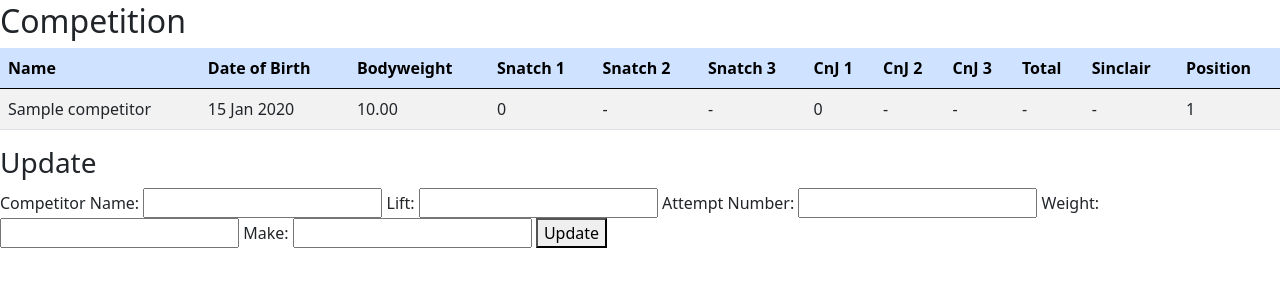
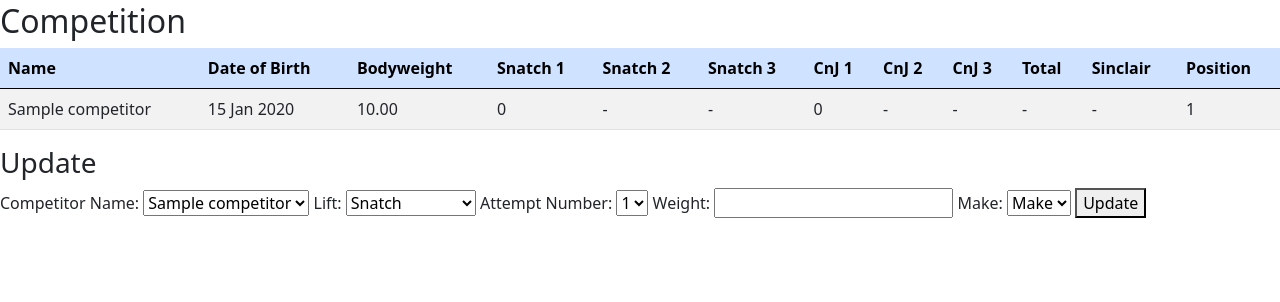
Before and after one commit to JTansey93/weightlifting-competition, a Django app: page /competition in a window 1280 px wide. Shown: the part 70-372 px from the top of the page. Run offline with Django 5.2, Linux system fonts and the light colour scheme; tables that the repository leaves empty hold one stand-in row (values such as "Sample post"); some libraries are stand-ins or nearby versions.

Commit message:
dropdown menu
turned the inputs to update competitor lifts into dropdown menus using the select html tag

```diff
--- a/src/templates/competition.html
+++ b/src/templates/competition.html
@@ -84,33 +84,29 @@
 <form method="POST">
     {% csrf_token %}
     <label for="competitor-name">Competitor Name:</label>
-    <input list="namelist" id="competitor-name" name="competitor-name" />
-    <datalist id="namelist">
+    <select name="competitor-name" id="namelist">
         {% for object in objects %}
-        <option value="{{ object.name }}">
+        <option value="{{ object.name }}">{{ object.name }}</option>
         {% endfor %}
-    </datalist>
+    </select>
     <label for="lift">Lift:</label>
-    <input list="liftlist" id="lift" name="lift" />
-    <datalist id="liftlist">
-        <option value="Snatch">
-        <option value="Clean and Jerk">
-    </datalist>
+    <select name="lift" id="liftlist">
+        <option value="Snatch">Snatch</option>
+        <option value="Clean and Jerk">Clean and Jerk</option>
+        </select>
     <label for="attempt-no">Attempt Number:</label>
-    <input list="attempt-nolist" id="attempt-no" name="attempt-no"/>
-    <datalist id="attempt-nolist">
-        <option value="1">
-        <option value="2">
-        <option value="3">
-    </datalist>
+    <select name="attempt-no" id="attempt-nolist">
+        <option value="1">1</option>
+        <option value="2">2</option>
+        <option value="3">3</option>
+    </select>
     <label for="weight">Weight:</label>
     <input type="number" id="weight" name="weight" />
     <label for="miss-make">Make:</label>
-    <input list="miss-makelist" id="miss-make" name="miss-make" />
-    <datalist id="miss-makelist">
-        <option value="Make">
-        <option value="Miss">
-    </datalist>
+    <select name="miss-make" id="miss-makelist">
+        <option value="Make">Make</option>
+        <option value="Miss">Miss</option>
+    </select>
     <button type="submit">Update</button>
 </form>
 
```
